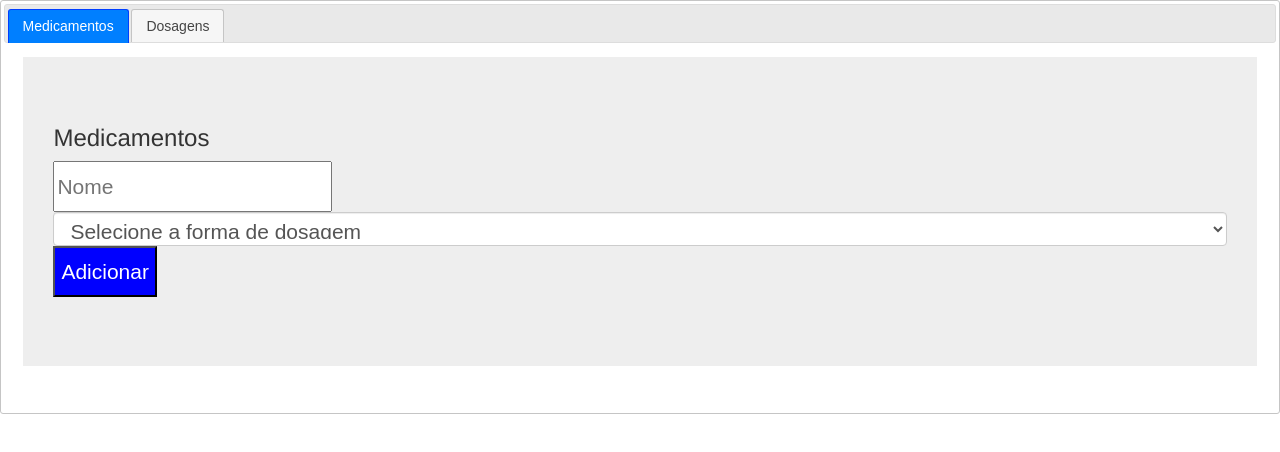
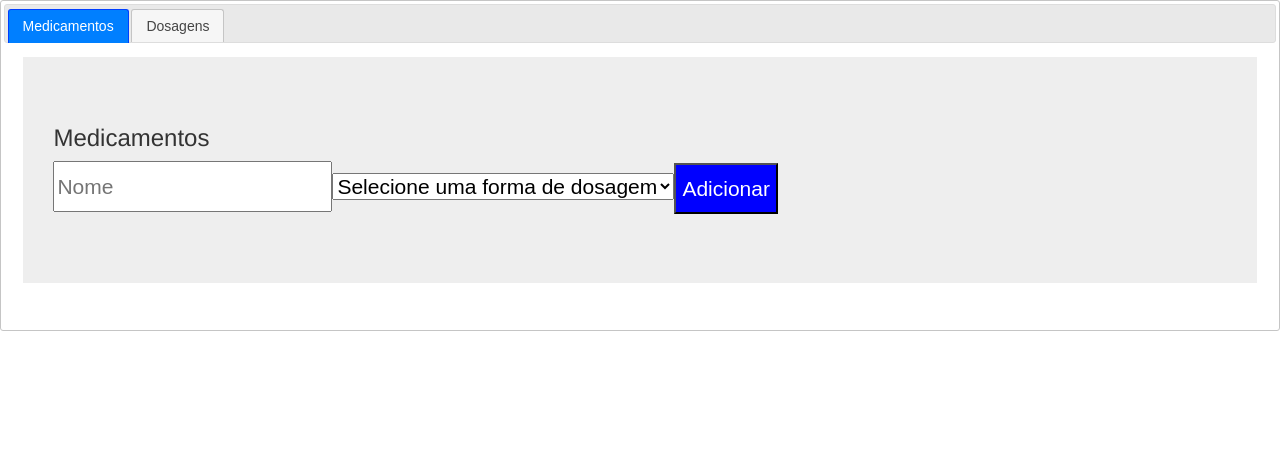
Before and after one commit to tymo/Prosapia, a website: page public_html/index.html in a window 1280 px wide. Drawn offline with nearby package versions, Linux system fonts and the light colour scheme.

Commit message:
Updated form generation logic to generate using document.createElement

```diff
--- a/public_html/index.html
+++ b/public_html/index.html
@@ -44,7 +44,7 @@
                 <div class="jumbotron">
                     <h3>Medicamentos</h3>
                     <div>
-                        <input-builder event-bus="eventBus", input-fields="medicineInputFields" list-name="'medicineList'"></input-builder>
+                        <input-builder id="mdcInput", event-bus="eventBus", input-fields="medicineInputFields" list-name="'medicineList'"></input-builder>
                         <medicine-list event-bus="eventBus", list-name="'medicineList'"></medicine-list>
                     </div>
                 </div>
@@ -52,7 +52,7 @@
             <div id="tabs-2">
                 <h3>Dosagens</h3>
                 <div>
-                    <input-builder event-bus="eventBus", input-fields="dosageInputFields", list-name="'dosageList'"></input-builder>
+                    <input-builder id="dsgInput", event-bus="eventBus", input-fields="dosageInputFields", list-name="'dosageList'"></input-builder>
                     <dosage-list event-bus="eventBus", list-name="'dosageList'"></dosage-list>
                 </div>
             </div>
--- a/public_html/js/component/element/FormElement.js
+++ b/public_html/js/component/element/FormElement.js
@@ -3,36 +3,80 @@ angular.module("prosapia").factory('FormElement', function () {
         TEXTINPUT: 'TXT',
         DATEINPUT: 'TXD',
         DATEPICKER: 'DTP',
-        COMBOBOX: 'SLT',
+        SELECT: 'SLT',
         BUTTONSUBMIT: 'BTN',
+//        elements: [
+//            {type: 'TXT', content: '<input type="text" name="<name>" ng-model="data.<model>" placeholder="<placeholder>" class="textInput"/>'},
+//            {type: 'TXD', content: '<input type="text" ng-model="data.<model>" name="<name>" placeholder="<placeholder>" ui-date/>'},
+//            {type: 'DTP', content: '<input type="date" name="<name>" ng-model="data.<model>" placeholder="<placeholder>" class="textInput" />'},
+//            {type: 'BTN', content: '<button class="addButton" name="sendButton" ng-click="addItem(listName, data)">Adicionar</button>'},
+//            {type: 'SLT', content: '<select class="form-control" ng-model="data.<model>" ng-options="<options>">\
+//             <option value=""><option></option>\
+//             </select>'}
+//        ],
         elements: [
-            {type: 'TXT', content: '<input type="text" name="<name>" ng-model="data.<model>" placeholder="<placeholder>" class="textInput"/>'},
-            {type: 'TXD', content: '<input type="text" ng-model="data.<model>" name="<name>" placeholder="<placeholder>" ui-date/>'},
-            {type: 'DTP', content: '<input type="date" name="<name>" ng-model="data.<model>" placeholder="<placeholder>" class="textInput" />'},
-            {type: 'BTN', content: '<button class="addButton" name="sendButton" ng-click="addItem(listName, data)">Adicionar</button>'},
-            {type: 'SLT', content: '<select class="form-control" ng-model="data.<model>" ng-options="<options>">\
-             <option value=""><option></option>\
-             </select>'}
+            {type: 'TXT', tag: 'INPUT'},
+//            {type: 'TXD', tag: '<input type="text" ng-model="data.<model>" name="<name>" placeholder="<placeholder>" ui-date/>'},
+//            {type: 'DTP', tag: '<input type="date" name="<name>" ng-model="data.<model>" placeholder="<placeholder>" class="textInput" />'},
+            {type: 'BTN', tag: 'BUTTON'},
+            {type: 'SLT', tag: 'SELECT'},
+            {type: 'OPT', tag: 'OPTION'}
+//            {type: 'SLT', tag: '<select class="form-control" ng-model="data.<model>" ng-options="<options>">\
+//             <option value=""><option></option>\
+//             </select>'}
         ],
+//        getElement: function (element) {
+//            let tplt = (this.elements.filter(function (cp) {
+//                return cp.type === element.type;
+//            })[0] ? this.elements.filter(function (cp) {
+//                return cp.type === element.type;
+//            })[0].content : null);
+//            if (tplt) {
+//                if (element.type === this.BUTTONSUBMIT) {
+//                    tplt = tplt.replace('<insertListemer>', element.listener).replace('<dataObject>', element.dataObject);
+//                } else if (element.type === this.SELECT) {
+//                    tplt = tplt.replace('<model>', element.model).replace('<options>', element.options).replace('<option>', element.option);
+//                } else if ([this.TEXTINPUT, this.DATEINPUT, this.DATEPICKER].includes(element.type)) {
+//                    tplt = tplt.replace('<name>', element.name).replace('<model>', element.model).replace('<placeholder>', element.placeholder);
+//                    tplt += "<br>";
+//                }
+//            } else {
+//                console.warn("Component type \'" + element.type + "\' is not defined.");
+//            }
+//            return tplt;
+//        }
         getElement: function (element) {
-            let tplt = (this.elements.filter(function (cp) {
+            let tag = (this.elements.filter(function (cp) {
                 return cp.type === element.type;
             })[0] ? this.elements.filter(function (cp) {
                 return cp.type === element.type;
-            })[0].content : null);
-            if (tplt) {
-                if (element.type === this.BUTTONSUBMIT) {
-                    tplt = tplt.replace('<insertListemer>', element.listener).replace('<dataObject>', element.dataObject);
-                } else if (element.type === this.COMBOBOX) {
-                    tplt = tplt.replace('<model>', element.model).replace('<options>', element.options).replace('<option>', element.option);
-                } else if ([this.TEXTINPUT, this.DATEINPUT, this.DATEPICKER].includes(element.type)) {
-                    tplt = tplt.replace('<name>', element.name).replace('<model>', element.model).replace('<placeholder>', element.placeholder);
-                    tplt += "<br>";
+            })[0].tag : null);
+            newElement = null;
+            if (tag) {
+                newElement = document.createElement(tag);
+                if (element.name) {
+                    newElement.name = element.name;
+                }
+                if (element.id) {
+                    newElement.id = element.id;
+                }
+//                if (element.placeholder) {
+//                    newElement.placeHolder = element.placeholder;
+//                }
+                if (element.eType) {
+                    newElement.type = element.eType;
+                }
+                if (element.type === 'BTN') {
+                    newElement.appendChild(document.createTextNode("Adicionar"));
+                }
+
+                if (element.class) {
+                    newElement.className = element.class;
                 }
             } else {
                 console.warn("Component type \'" + element.type + "\' is not defined.");
             }
-            return tplt;
+            return newElement;
         }
     }
 });
--- a/public_html/js/component/inputBuilder.js
+++ b/public_html/js/component/inputBuilder.js
@@ -5,27 +5,72 @@ angular.module("prosapia").directive('inputBuilder', function ($compile, FormEle
             inputFields: "=",
             listName: "="
         },
-        link: link,
-        template:
-                '<form name="newForm">\
-        </form>'
+        link: link
     };
     function link(scope, element) {
-
-        let formContent = "";
-        scope.inputFields.forEach(function (input) {
-                formContent += FormElement.getElement(input);
-        });
-
-        scope.List = List;
-        $(element).find("form").prepend(formContent);
-        $compile(element.contents())(scope);
-
-        scope.addItem = function (listName, dataObject) {
-            if (listName) {
-                List.addItem(listName, dataObject);
+        newForm = document.createElement('FORM');
+        newForm.name = 'newForm';
+        scope.addItem = function (listName, data, $event) {
+            $event.preventDefault();
+            if (listName && data) {
+                List.addItem(listName, data);
             }
             delete scope.data;
         }
+        scope.inputFields.forEach(function (input) {
+            newElement = FormElement.getElement(input);
+            if (newElement) {
+                newForm.appendChild(newElement);
+            }
+        });
+        scope.List = List;
+//        document.body.appendChild(newForm);
+        if (scope.listName === "medicineList") {
+            document.getElementById("mdcInput").appendChild(newForm);
+        }
+        if (scope.listName === "dosageList") {
+            document.getElementById("dsgInput").appendChild(newForm);
+        }
+        //**
+        scope.inputFields.forEach(function (input) {
+            if (input.type === FormElement.BUTTONSUBMIT) {
+                let btn = document.getElementById(input.id);
+                if (btn) {
+                    btn.setAttribute("ng-click", input.click);
+                    $compile(btn)(scope);
+                }
+            }
+            if (input.type === FormElement.TEXTINPUT) {
+                let edt = document.getElementById(input.id);
+                if (edt) {
+                    edt.setAttribute("ng-model", "data." + input.model);
+                    edt.setAttribute("placeHolder", input.placeHolder);
+                    $compile(edt)(scope);
+                }
+            }
+            if (input.type === FormElement.SELECT) {
+                let slt = document.getElementById(input.id);
+                if (slt) {
+                    slt.setAttribute("ng-model", "data." + input.model);
+                    slt.setAttribute("ng-options", input.options);
+                    opt = document.createElement("OPTION");
+                    opt.appendChild(document.createTextNode(input.option));
+                    opt.setAttribute("value", "");
+                    opt.setAttribute("label", input.option);
+                    slt.appendChild(opt);
+                    $compile(slt)(scope);
+                }
+            }
+        })
+
+
+//        var el = angular.element("div_id");
+//        $scope = el.scope();
+//        $injector = el.injector();
+//        $injector.invoke(function ($compile) {
+//            $compile(el)($scope)
+//        })
+        //**
+
     }
 });
--- a/public_html/js/controller/prosapiaCtrl.js
+++ b/public_html/js/controller/prosapiaCtrl.js
@@ -3,14 +3,14 @@ angular.module("prosapia").controller("prosapiaCtrl", function ($scope, FormElem
     $scope.app = "Prosapia";
 
     $scope.dosageInputFields = [
-        {type: FormElement.TEXTINPUT, name: 'name', model: 'name', placeholder: 'Nome'},
-        {type: FormElement.BUTTONSUBMIT, listName: 'dosageList'}
+        {type: FormElement.TEXTINPUT, id: 'txbDosage', name: 'name', model: 'name', placeHolder: 'Nome', eType: 'text'},
+        {type: FormElement.BUTTONSUBMIT, id: 'btnAddDosage', class: "addButton", click: "addItem(\'dosageList\', data, $event)", data: "data"}
     ];
 
     $scope.medicineInputFields = [
-        {type: FormElement.TEXTINPUT, name: 'name', model: 'name', placeholder: 'Nome'},
-        {type: FormElement.COMBOBOX, model: 'dosage', options: 'dosage.name for dosage in List.getList(\'dosageList\') track by dosage.id', option: 'Selecione a forma de dosagem'},
-        {type: FormElement.BUTTONSUBMIT, listName: 'medicineList'}
+        {type: FormElement.TEXTINPUT, id: 'txbMedicine', name: 'name', model: 'name', placeHolder: 'Nome', eType: 'text'},
+        {type: FormElement.SELECT, id: "cbxDosage", model: 'dosage', options: 'dosage.name for dosage in List.getList(\'dosageList\') track by dosage.id', option: 'Selecione a forma de dosagem', option: "Selecione uma forma de dosagem"},
+        {type: FormElement.BUTTONSUBMIT, id: 'btnAddMedicine', class: "addButton", click: "addItem(\'medicineList\', data, $event)", data: "data"}
     ];
 
     $scope.listeners = {};
```
